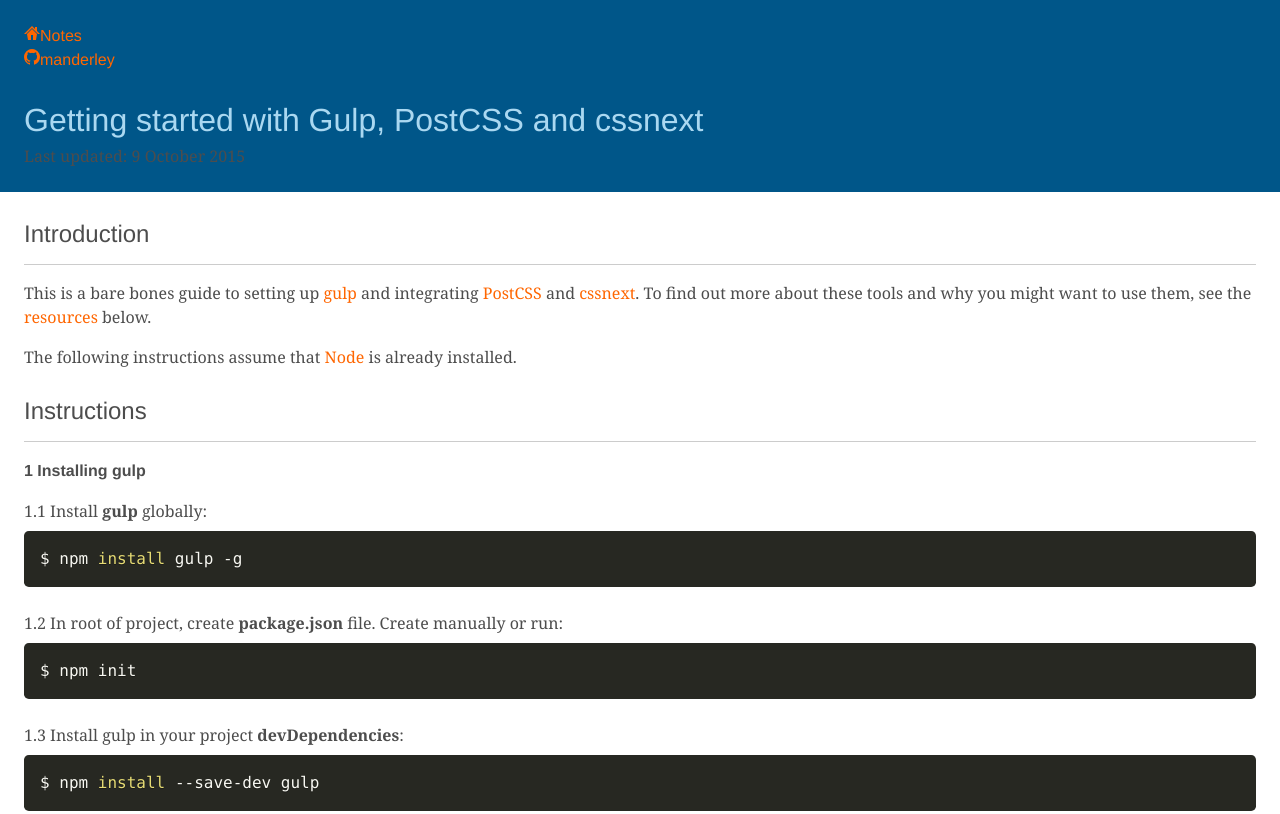
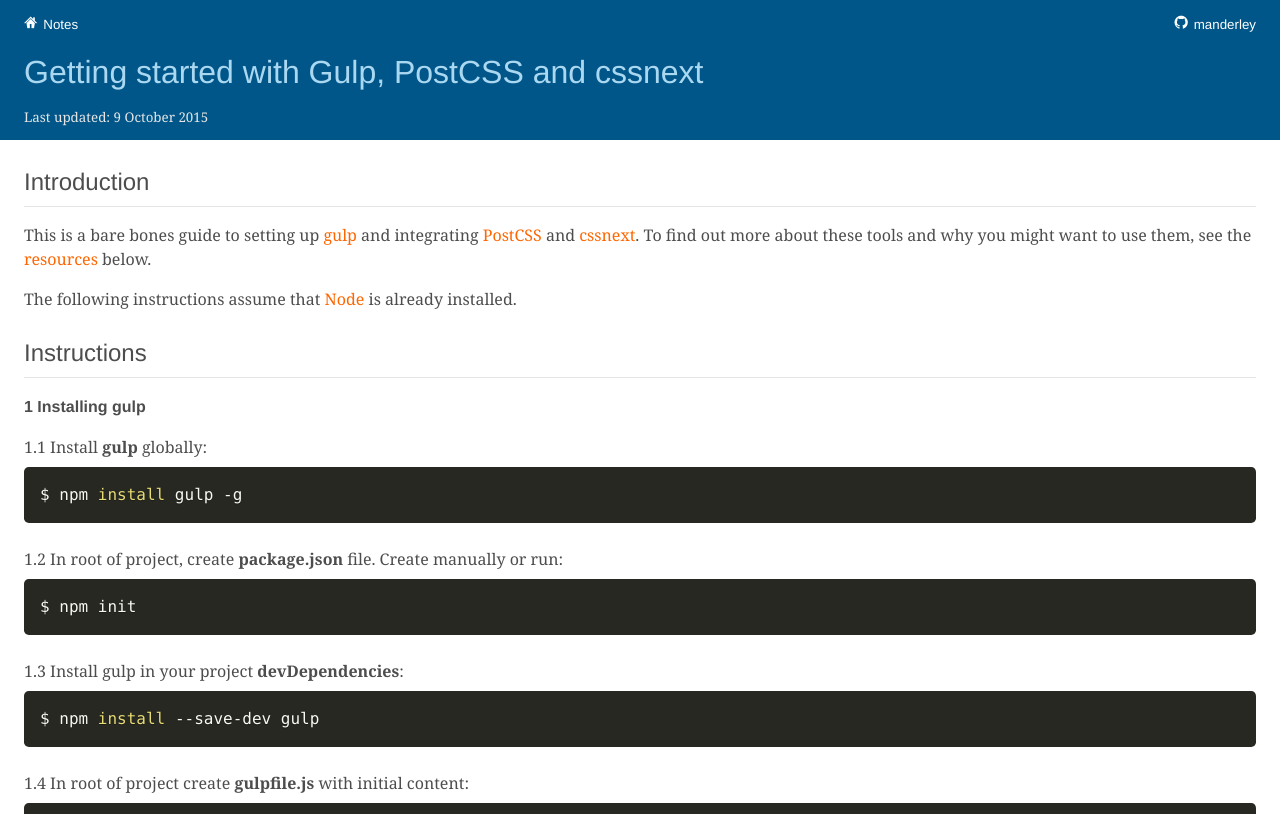
Before and after one commit to manderley/notes, a website: page gulpPostCSScssnext.html in a window 1280 px wide. Shown: the top 814 px of the page. Drawn offline with Linux system fonts and the light colour scheme.

Commit message:
Styling amendments

```diff
--- a/css/font.css
+++ b/css/font.css
@@ -36,6 +36,8 @@
   line-height: 1;
   -webkit-font-smoothing: antialiased;
   -moz-osx-font-smoothing: grayscale;
+  padding-right: calc(var(--baseUnit) / 4);
+  vertical-align: baseline;
 }
 
 .icon-home:before {
--- a/css/styles.css
+++ b/css/styles.css
@@ -8,7 +8,20 @@
 
 header {
 	background: var(--headerBackgroundColour);
-	padding: var(--baseUnit);
+	padding: calc(var(--baseUnit) / 2) var(--baseUnit);
+}
+
+.site-navigation {
+	display: table;
+	width: 100%;
+}
+
+.site-navigation__item {
+	display: table-cell;
+}
+
+.site-navigation__item:last-child {
+	text-align: right;
 }
 
 main {
@@ -29,8 +42,28 @@
 	text-decoration: underline;
 }
 
+.site-navigation {
+	margin-bottom: calc(var(--baseUnit) / 2);
+}
+
+.site-navigation__link {
+	color: var(--navLinkColour);
+	font-size: calc(var(--baseFontSize) / 1.2);
+}
+
+.site-navigation__link:hover {
+	color: var(--navLinkHoverColour);
+	text-decoration: none;
+}
+
+.metadata {
+	color: var(--metaDataColour);
+	font-size: calc(var(--baseFontSize) / 1.2);
+}
+
 :--heading {
 	margin: 0;
+	font-weight: normal;
 }
 
 :--heading, nav {
@@ -40,20 +73,18 @@
 h1 {
 	color: var(--mainHeadingColour);
 	font-size: calc(var(--baseFontSize) * 2);
-	font-weight: normal;
+	margin-bottom: calc(var(--baseFontSize) / 2);
 }
 
 h2 {
 	font-size: calc(var(--baseFontSize) * 1.5);
-	font-weight: normal;
 	margin-bottom: var(--baseFontSize);
-	padding-bottom: calc(var(--baseUnit) / 2));
-	border-bottom: 1px solid #ccc;
+	padding-bottom: calc(var(--baseUnit) / 4));
+	border-bottom: 1px solid var(--headingBorderColour);
 }
 
 h3 {
 	font-size: calc(var(--baseFontSize) * 1.2);
-	font-weight: bold;
 	margin-bottom: var(--baseFontSize);
 }
 
--- a/css/vars.css
+++ b/css/vars.css
@@ -1,10 +1,23 @@
 /* custom properties */
 
 :root {
+
+	/* colours */
+
 	--mainColour: #4d4d4d;
+	--mainHeadingColour: #aad8f1;
+	--metaDataColour: #e6e6e6;
+
 	--linkColour: #f60;
+	--navLinkColour: #fff;
+	--navLinkHoverColour: #ccc;
+
 	--headerBackgroundColour: #005689;
-	--mainHeadingColour: #aad8f1;
+
+	--headingBorderColour: #e6e6e6;
+
+	/* typography sizing */
+
 	--baseFontSize: 16px;
 	--baseLineHeight: 1.5;
 	--baseUnit: calc(var(--baseFontSize) * var(--baseLineHeight));
--- a/gulpPostCSScssnext.html
+++ b/gulpPostCSScssnext.html
@@ -11,9 +11,9 @@
 
   <header>
     <nav>
-      <ul class="navigation">
-        <li class="navigation__item--notes-index"><a href="/" title="Go to Notes index" class="icon-home">Notes</a></li>
-        <li class="navigation__item--github"><a href="https://github.com/manderley" title="Go to GitHub profile" class="icon-mark-github">manderley</a></li>
+      <ul class="site-navigation">
+        <li class="site-navigation__item"><a href="/" title="Go to Notes index" class="site-navigation__link icon-home">Notes</a></li>
+        <li class="site-navigation__item"><a href="https://github.com/manderley" title="Go to GitHub profile" class="site-navigation__link icon-mark-github">manderley</a></li>
       </ul>
     </nav>
     <h1>Getting started with Gulp, PostCSS and cssnext</h1>
@@ -135,7 +135,7 @@
         <li><a href="http://cssnext.io/"><i>cssnext</i></a></li>
       </ul>
 
-      <h3>Level Up Tuts video tutorials</h3>
+      <h3>Video tutorials</h3>
 
       <ul>
         <li><a href="http://leveluptuts.com/tutorials/learning-gulp/1-installing-introducing-gulp"><i>Installing &amp; Introducing Gulp</i></a></li>
```
Also changed, not shown: dist/css/main.css.
